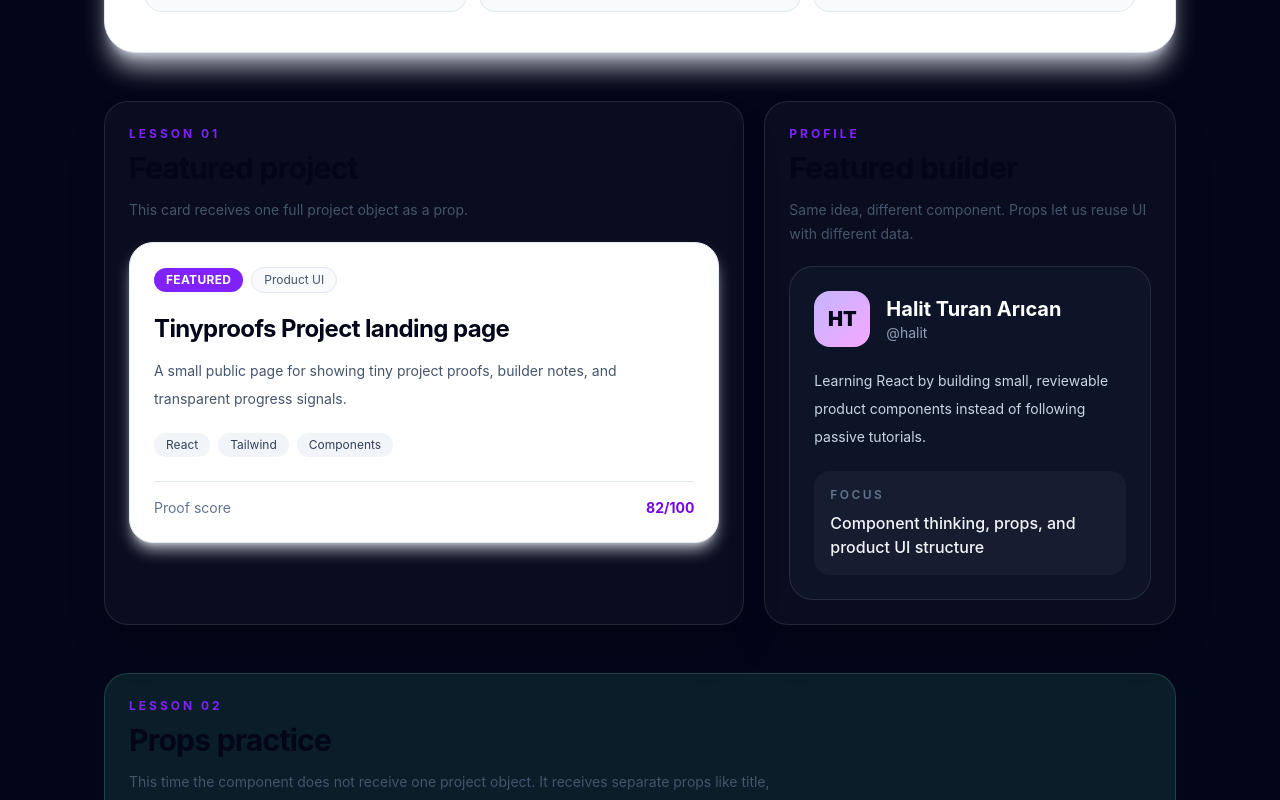
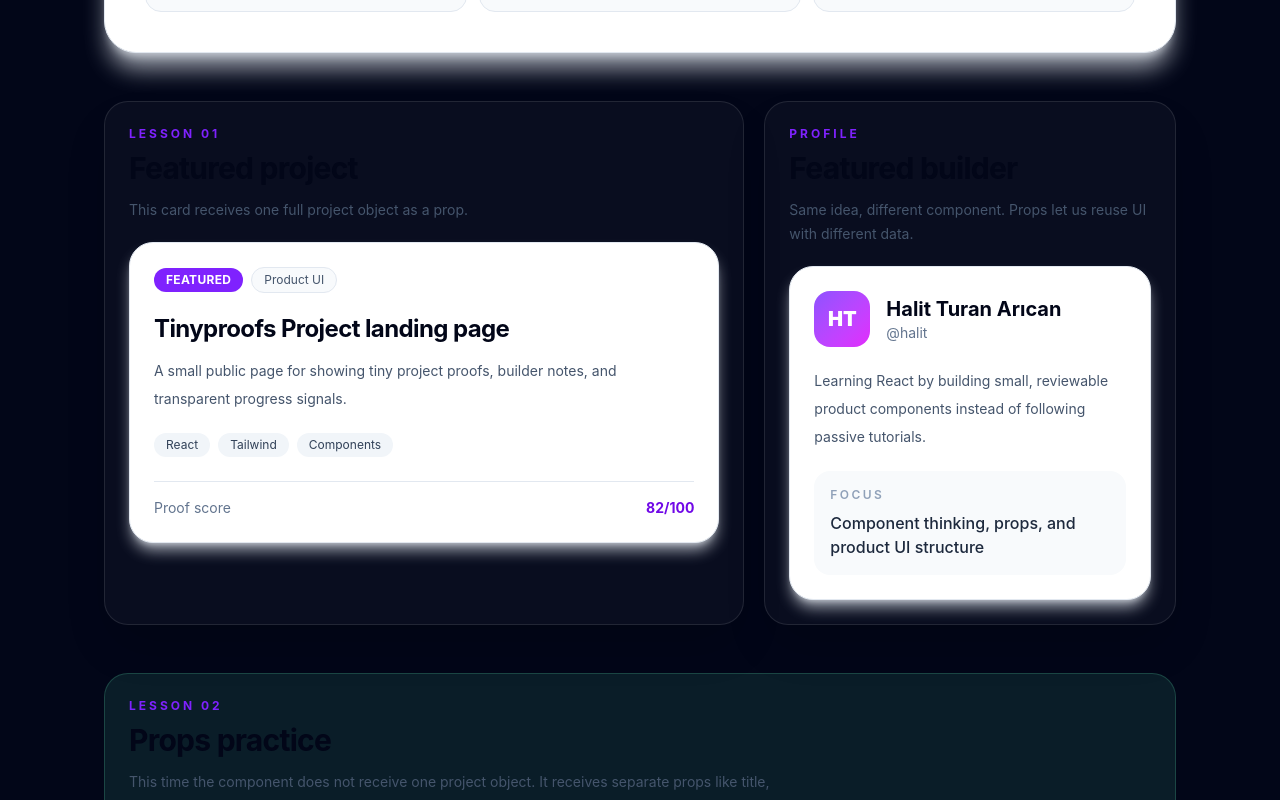
Before and after one commit to turanarican1985/tinyproofs-react-practice, a React (Vite) app: page / in a window 1280 px wide. Shown: the part 492-1292 px from the top of the page. Built offline with nearby package versions, Linux system fonts and the light colour scheme.

Commit message:
Convert profile card to light theme

```diff
--- a/src/components/ProfileCard.jsx
+++ b/src/components/ProfileCard.jsx
@@ -1,22 +1,22 @@
 export default function ProfileCard({ profile }) {
   return (
-    <article className="rounded-3xl border border-white/10 bg-slate-900/80 p-5 sm:p-6">
+    <article className="rounded-3xl border border-slate-200 bg-white p-5 shadow-lg shadow-slate-200/70 sm:p-6">
       <div className="flex items-center gap-4">
-        <div className="grid h-14 w-14 place-items-center rounded-2xl bg-gradient-to-br from-violet-300 to-fuchsia-300 text-xl font-black text-slate-950">
+        <div className="grid h-14 w-14 place-items-center rounded-2xl bg-gradient-to-br from-violet-500 to-fuchsia-500 text-xl font-black text-white">
           {profile.initials}
         </div>
 
         <div>
-          <h3 className="text-xl font-bold text-white">{profile.name}</h3>
-          <p className="text-sm text-slate-400">@{profile.username}</p>
+          <h3 className="text-xl font-bold text-slate-950">{profile.name}</h3>
+          <p className="text-sm text-slate-500">@{profile.username}</p>
         </div>
       </div>
 
-      <p className="mt-5 text-sm leading-7 text-slate-300">{profile.bio}</p>
+      <p className="mt-5 text-sm leading-7 text-slate-600">{profile.bio}</p>
 
-      <div className="mt-5 rounded-2xl bg-white/[0.04] p-4">
-        <p className="text-xs font-semibold uppercase tracking-[0.2em] text-slate-500">Focus</p>
-        <p className="mt-2 font-medium text-slate-100">{profile.focus}</p>
+      <div className="mt-5 rounded-2xl bg-slate-50 p-4">
+        <p className="text-xs font-semibold uppercase tracking-[0.2em] text-slate-400">Focus</p>
+        <p className="mt-2 font-medium text-slate-800">{profile.focus}</p>
       </div>
     </article>
   )
```
